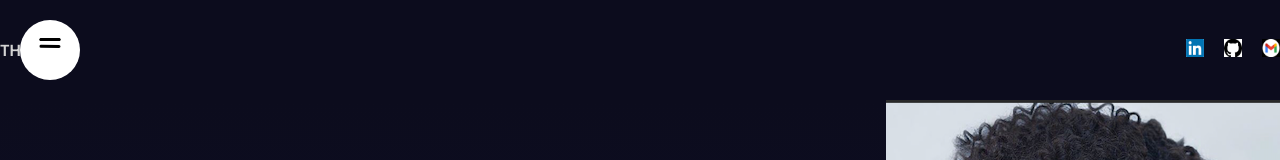
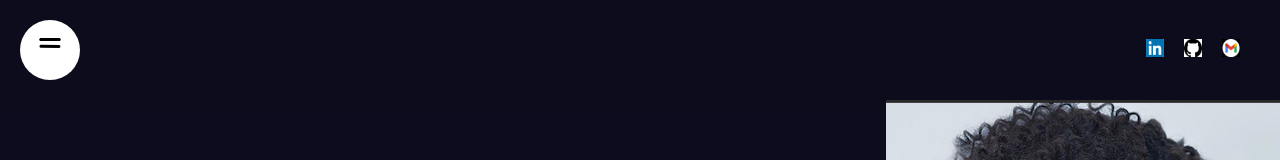
Before and after one commit to humphreyt12/Tinas-REACT-Portfolio, a React (Vite) app: page / in a window 1280 px wide. Shown: the top 160 px of the page. Built offline with nearby package versions, Linux system fonts and the light colour scheme.

Commit message:
commit changes to navbar

```diff
--- a/src/components/navbar/navbar.scss
+++ b/src/components/navbar/navbar.scss
@@ -8,7 +8,7 @@
     height: 100px;
 
     .wrapper{
-        max-width: 1366px;
+        max-width: 1200px;
         margin: auto;
         display: flex;
         align-items: center;
@@ -17,7 +17,7 @@
         height: 100%;
 
         span{
-            font-weight: bold;
+            font-weight: 700;
         }
 
         .contact{
```
